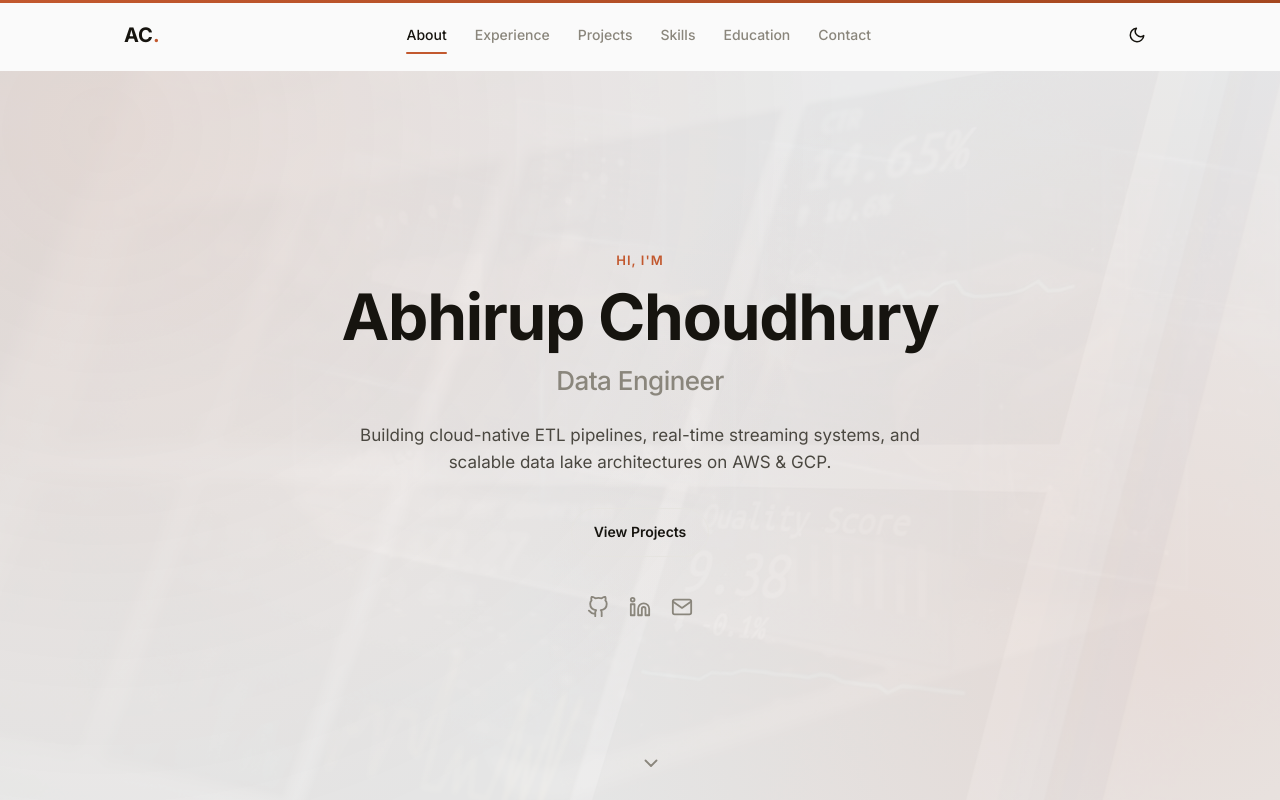
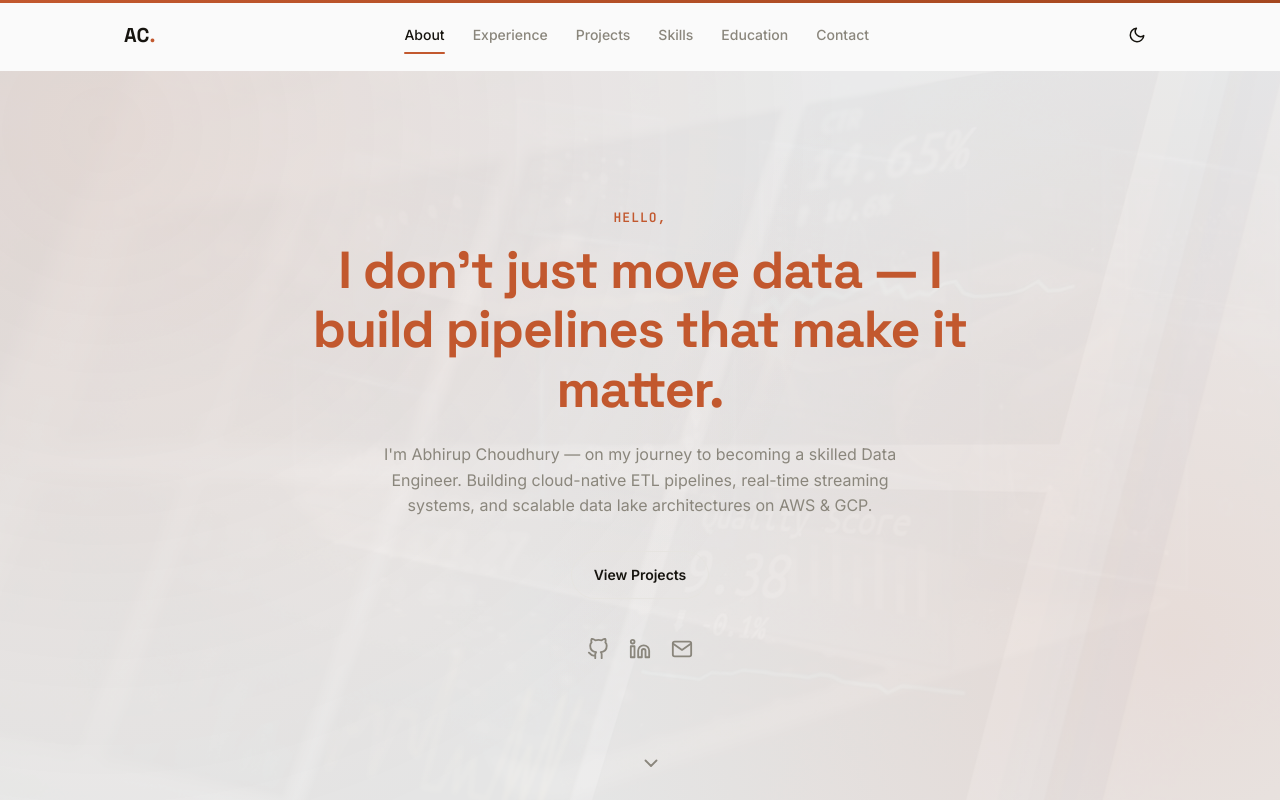
Before and after one commit to cybersynergy-ds/cybersynergy-ds.github.io, a React (Vite) app: page / in a window 1280 px wide. Shown: the top 800 px of the page. Built offline with nearby package versions, Linux system fonts and the light colour scheme.

Commit message:
added description and differnet font

```diff
--- a/index.html
+++ b/index.html
@@ -12,7 +12,7 @@
     <link rel="preconnect" href="https://fonts.googleapis.com" />
     <link rel="preconnect" href="https://fonts.gstatic.com" crossorigin />
     <link
-      href="https://fonts.googleapis.com/css2?family=Inter:wght@400;500;600;700&display=swap"
+      href="https://fonts.googleapis.com/css2?family=Inter:wght@400;500;600;700&family=Space+Grotesk:wght@500;600;700&family=JetBrains+Mono:wght@400;500;600&display=swap"
       rel="stylesheet"
     />
   </head>
--- a/src/components/Hero.jsx
+++ b/src/components/Hero.jsx
@@ -57,10 +57,12 @@ export default function Hero() {
         animate={{ opacity: 1, y: 0 }}
         transition={{ duration: 0.7, ease: "easeOut" }}
       >
-        <p className="hero__eyebrow">Hi, I'm</p>
-        <h1 className="hero__name">{profile.name}</h1>
-        <h2 className="hero__title">{profile.title}</h2>
-        <p className="hero__tagline">{profile.tagline}</p>
+        <p className="hero__eyebrow">Hello,</p>
+        <h1 className="hero__quote">{profile.quote}</h1>
+        <p className="hero__intro">
+          I'm {profile.name} — on my journey to becoming a skilled{" "}
+          {profile.title}. {profile.tagline}
+        </p>
 
         <div className="hero__cta">
           <a className="btn btn--ghost" href="#projects">
--- a/src/data/portfolio.js
+++ b/src/data/portfolio.js
@@ -7,6 +7,7 @@
 export const profile = {
   name: "Abhirup Choudhury",
   title: "Data Engineer",
+  quote: "I don't just move data — I build pipelines that make it matter.",
   tagline:
     "Building cloud-native ETL pipelines, real-time streaming systems, and scalable data lake architectures on AWS & GCP.",
   location: "Chennai, India",
--- a/src/index.css
+++ b/src/index.css
@@ -14,7 +14,8 @@
   --radius: 14px;
 
   --sans: "Inter", system-ui, "Segoe UI", Roboto, sans-serif;
-  --mono: ui-monospace, "SF Mono", Consolas, monospace;
+  --display: "Space Grotesk", var(--sans);
+  --mono: "JetBrains Mono", ui-monospace, "SF Mono", Consolas, monospace;
 
   color-scheme: light;
   font-synthesis: none;
@@ -74,6 +75,7 @@ h1,
 h2,
 h3 {
   color: var(--text-h);
+  font-family: var(--display);
   font-weight: 700;
   letter-spacing: -0.02em;
   margin: 0;
@@ -140,6 +142,7 @@ main {
 }
 
 .navbar__brand {
+  font-family: var(--display);
   font-weight: 700;
   font-size: 20px;
   color: var(--text-h);
@@ -273,6 +276,7 @@ main {
 }
 
 .hero__eyebrow {
+  font-family: var(--mono);
   color: var(--accent);
   font-weight: 600;
   letter-spacing: 0.08em;
@@ -281,23 +285,20 @@ main {
   margin: 0 0 12px;
 }
 
-.hero__name {
-  font-size: clamp(36px, 6vw, 64px);
-  line-height: 1.05;
+.hero__quote {
+  font-size: clamp(30px, 5vw, 52px);
+  line-height: 1.15;
+  color: var(--accent);
+  max-width: 720px;
+  margin: 0 auto;
 }
 
-.hero__title {
-  font-size: clamp(18px, 3vw, 26px);
+.hero__intro {
+  max-width: 560px;
+  margin: 22px auto 0;
   color: var(--muted);
-  font-weight: 500;
-  margin-top: 10px;
-}
-
-.hero__tagline {
-  max-width: 560px;
-  margin: 20px auto 0;
-  color: var(--text);
-  font-size: 17px;
+  font-size: 16px;
+  line-height: 1.6;
 }
 
 .hero__cta {
@@ -392,6 +393,7 @@ main {
 }
 
 .section__eyebrow {
+  font-family: var(--mono);
   color: var(--accent);
   font-weight: 600;
   letter-spacing: 0.08em;
@@ -494,6 +496,7 @@ main {
 }
 
 .timeline__period {
+  font-family: var(--mono);
   font-size: 13px;
   color: var(--muted);
   font-weight: 600;
@@ -535,6 +538,7 @@ main {
 }
 
 .tag {
+  font-family: var(--mono);
   font-size: 12.5px;
   font-weight: 600;
   padding: 5px 12px;
@@ -557,6 +561,7 @@ main {
 }
 
 .filter-chip {
+  font-family: var(--mono);
   padding: 8px 16px;
   border-radius: 999px;
   border: 1px solid var(--border);
@@ -614,6 +619,7 @@ main {
 }
 
 .project-card__period {
+  font-family: var(--mono);
   font-size: 12px;
   color: var(--muted);
   font-weight: 600;
@@ -690,6 +696,7 @@ main {
 }
 
 .edu-card__meta {
+  font-family: var(--mono);
   display: flex;
   justify-content: space-between;
   margin-top: 16px;
```
